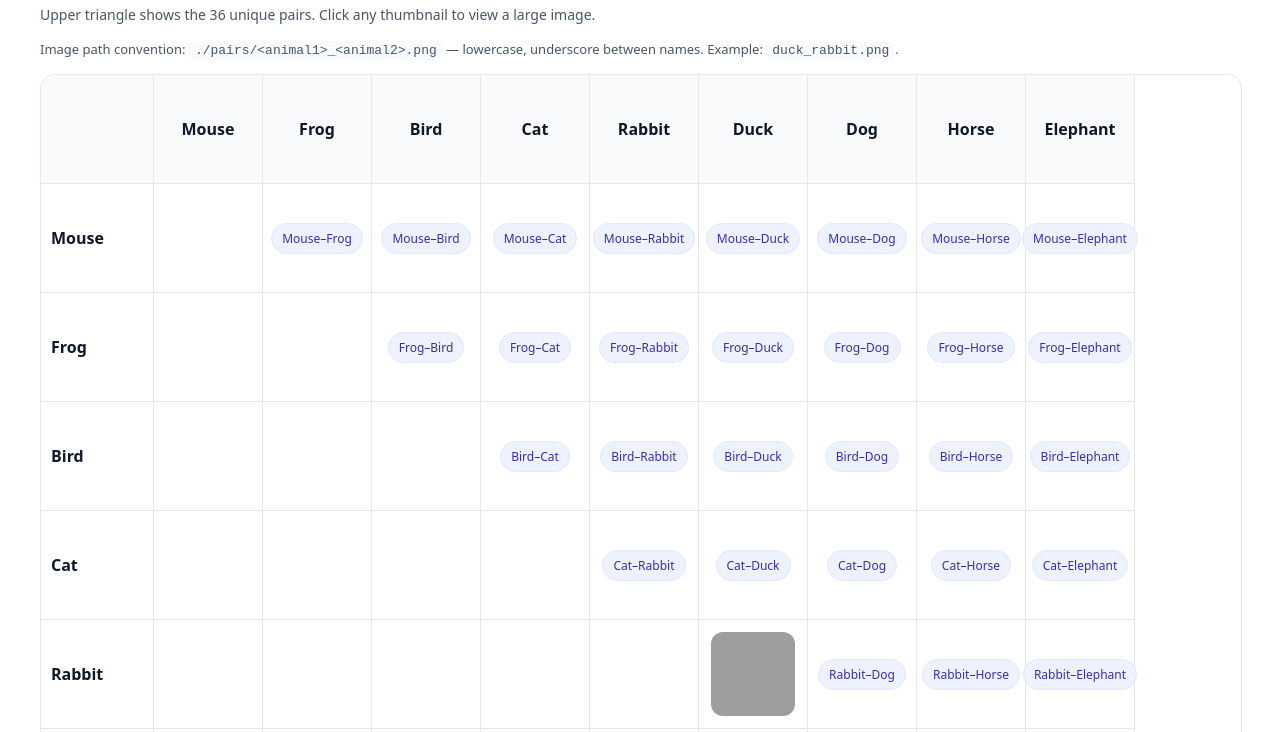
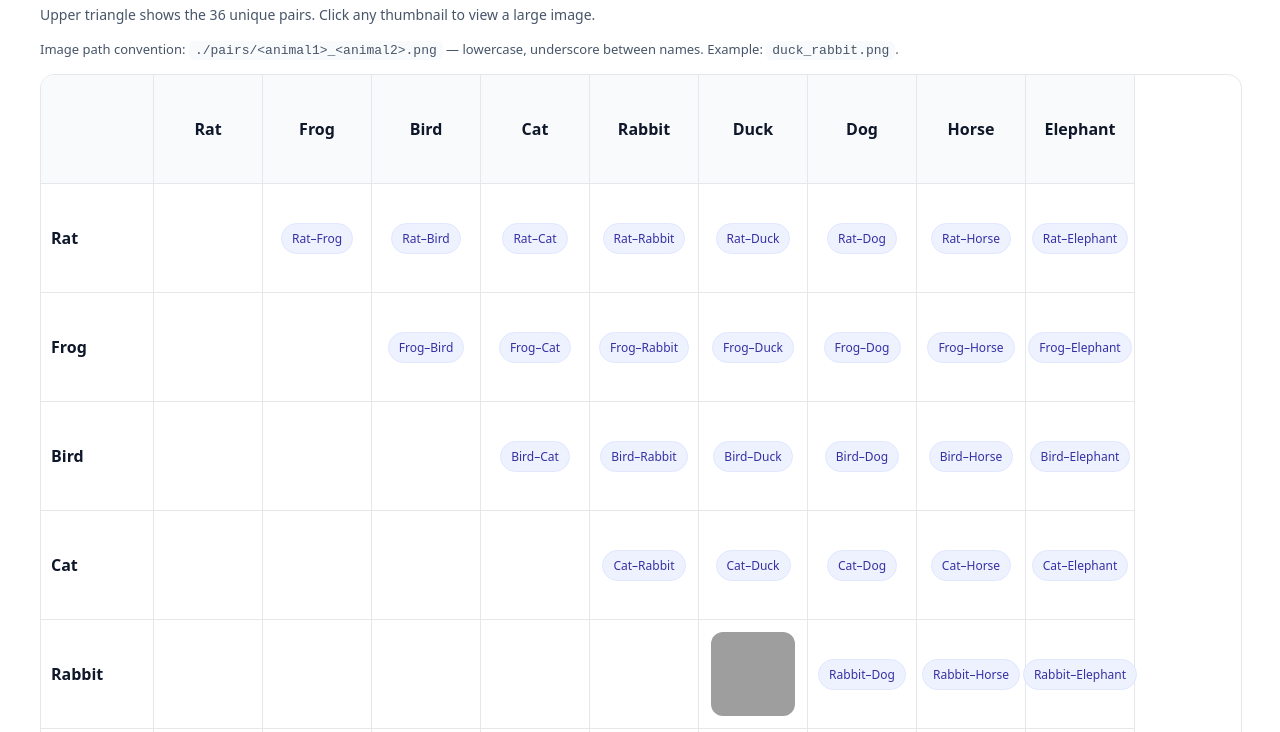
Before and after one commit to YuqiHuIsGreat/yuqihuisgreat.github.io, a plain HTML site: page animal_pair_matrix-visual_anagrams.html in a window 1280 px wide. Shown: the part 57-789 px from the top of the page. Drawn offline with Linux system fonts and the light colour scheme; grey boxes are pictures that could not be loaded.

Commit message:
Update animal_pair_matrix-visual_anagrams.html

```diff
--- a/animal_pair_matrix-visual_anagrams.html
+++ b/animal_pair_matrix-visual_anagrams.html
@@ -263,7 +263,7 @@
 
   <script>
     const animals = [
-      "mouse", "frog", "bird", "cat", "rabbit", "duck", "dog", "horse", "elephant"
+      "rat", "frog", "bird", "cat", "rabbit", "duck", "dog", "horse", "elephant"
     ];
 
     const table = document.getElementById('matrix');
```
